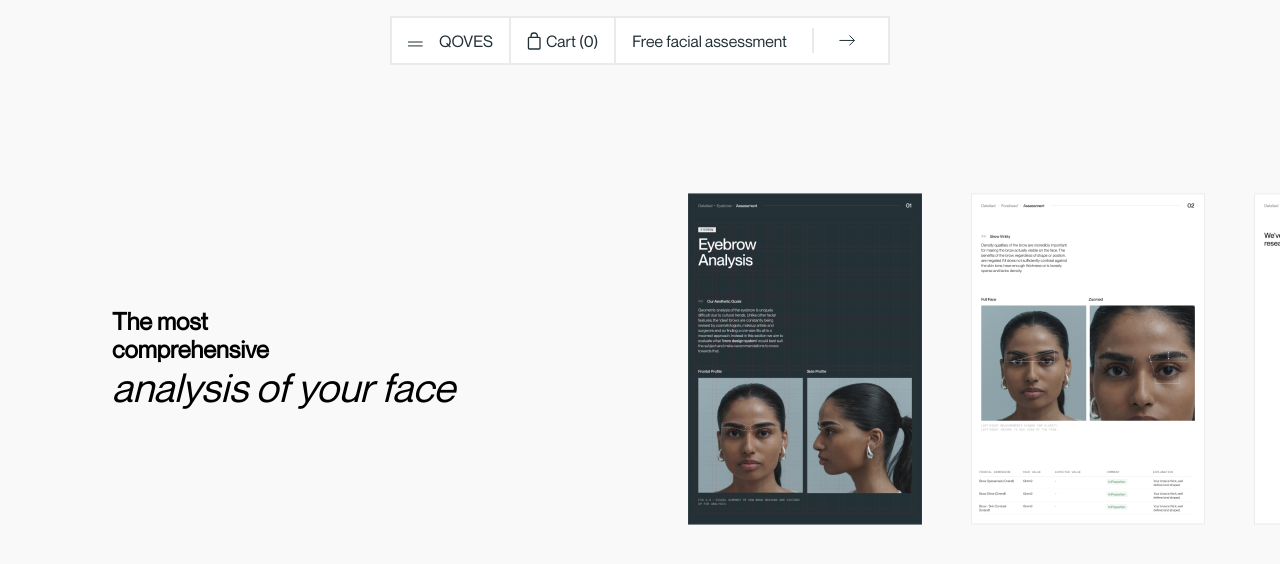
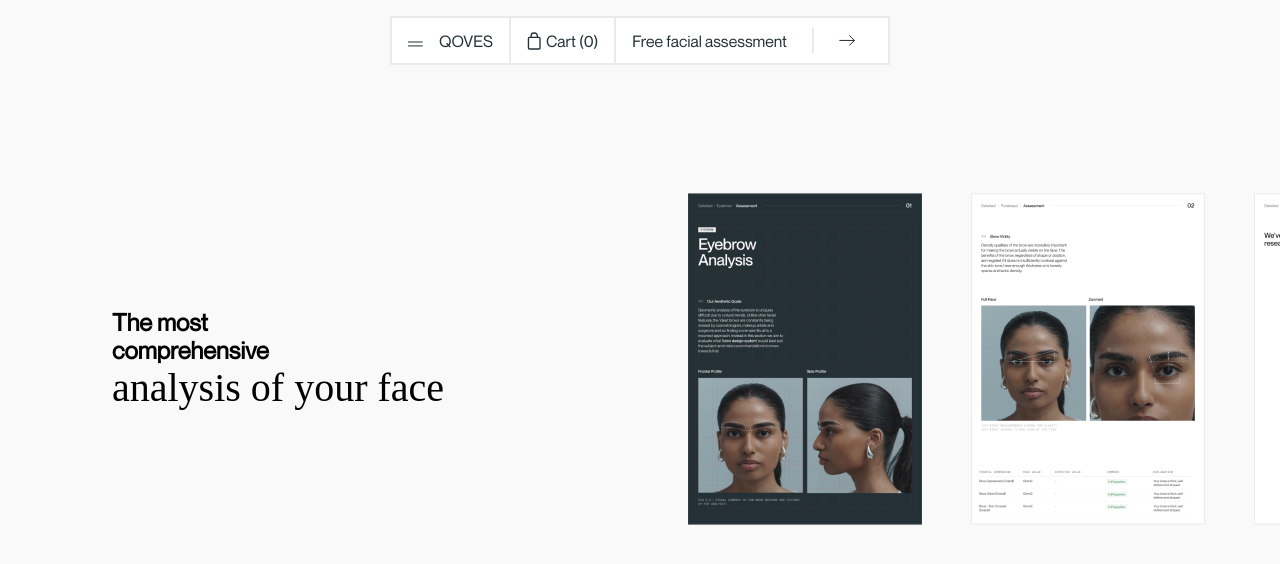
Before and after one commit to YounusHussain9/Skill-test, a React (Create React App) app: page / in a window 1280 px wide. Shown: the top 564 px of the page. Built offline with nearby package versions, Linux system fonts and the light colour scheme.

Commit message:
Update ScrollContent.js

```diff
--- a/src/components/ScrollContent/ScrollContent.js
+++ b/src/components/ScrollContent/ScrollContent.js
@@ -20,7 +20,7 @@ const ScrollContent = () => {
     "/images/page_8.png",
   ];
 
- const handleScroll = () => {
+  const handleScroll = () => {
     if (sectionRef.current) {
       const { scrollLeft, offsetWidth, scrollWidth } = sectionRef.current;
       const isAtEnd = scrollLeft + offsetWidth >= scrollWidth;
@@ -57,14 +57,14 @@ const ScrollContent = () => {
           <div className="smTextContainer">
             <h1 style={{ textAlign: "center" }}>
               The most <br /> comprehensive <br />{" "}
-              <span style={{ fontStyle: "italic" }}>analysis of your face</span>
+              <span style={{ fontFamily:"DentonItalic" }}>analysis of your face</span>
             </h1>
           </div>
           <div className="contentContainer" ref={sectionRef}>
-            <div className="textContainer">
+            <div  className="textContainer">
               <h1 style={{ textAlign: "start" }} className="scroll_heading">
                 The most <br /> comprehensive <br />{" "}
-                <span style={{ fontStyle: "italic" }}>
+                <span style={{ fontFamily:"DentonItalic" }}>
                   analysis of your face
                 </span>
               </h1>
```
